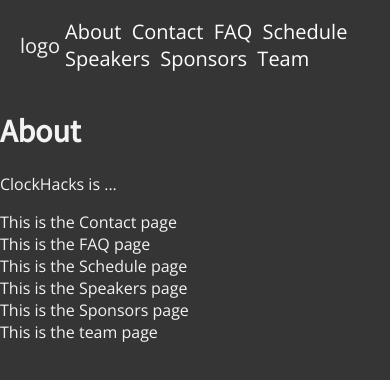
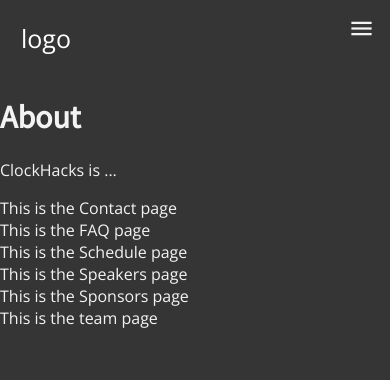
Before and after one commit to ClockHacks/clockhacks.ca, a React (Create React App) app: page / in a window 390 px wide. Shown: the top 380 px of the page. Built offline with nearby package versions, Linux system fonts and the light colour scheme.

Commit message:
add burger menu

```diff
--- a/public/index.html
+++ b/public/index.html
@@ -15,6 +15,8 @@
       user's mobile device or desktop. See https://developers.google.com/web/fundamentals/web-app-manifest/
     -->
     <link rel="manifest" href="%PUBLIC_URL%/manifest.json" />
+    <link href="https://fonts.googleapis.com/icon?family=Material+Icons"
+      rel="stylesheet">
     <!--
       Notice the use of %PUBLIC_URL% in the tags above.
       It will be replaced with the URL of the `public` folder during the build.
--- a/src/components/Navbar.jsx
+++ b/src/components/Navbar.jsx
@@ -2,17 +2,27 @@ const Navbar = () => {
 
     const pages = ['About', 'Contact', 'FAQ', 'Schedule', 'Speakers', 'Sponsors', 'Team']
 
+    function HandleClick() {
+        var x = document.getElementById("nav");
+        if (x.className === "nav") {
+          x.className += " responsive";
+        } else {
+          x.className = "nav";
+        }
+    }
+
 	return (
-	<div className = 'nav'>
-		logo
-
-        <div>
+    <div className = 'nav' id = 'nav'>
+        <a style = {{marginLeft: '0px'}}>
+            logo
+        </a>
         {
             pages.map(page => (
                 <a href={`#${page.toLowerCase()}`}>{page} </a>
             ))
         }
-        </div>
+
+        <span class="material-icons menuicon" onClick = {HandleClick}>menu</span>
 
 	</div>
 	)
--- a/src/styles.scss
+++ b/src/styles.scss
@@ -26,25 +26,70 @@ code {
 	monospace;
 }
 
-// .app {
-
-// }
-
 div {
 	color: $light;
 }
 
+.material-icons {
+	font-family: 'Material Icons';
+	font-weight: normal;
+	font-style: normal;
+	font-size: inherit;  /* Preferred icon size */
+	text-transform: none;
+	letter-spacing: normal;
+	word-wrap: normal;
+	white-space: nowrap;
+	direction: ltr;
+	user-select: none;
+
+	/* Support for all WebKit browsers. */
+	-webkit-font-smoothing: antialiased;
+	/* Support for Safari and Chrome. */
+	text-rendering: optimizeLegibility;
+
+	/* Support for Firefox. */
+	-moz-osx-font-smoothing: grayscale;
+
+	/* Support for IE. */
+	font-feature-settings: 'liga';
+
+}
+
+.menuicon {
+	display: none;
+}
+
+@media screen and (max-width: 830px) {
+	.nav a:not(:first-child) {display: none;}
+	.menuicon {
+	  float: right;
+	  display: block;
+	  position: fixed;
+	  right: 15px;
+	  top: 15px;
+	  font-size: 27px;
+	}
+	.nav.responsive {
+		position: relative;
+		a {
+			float: none;
+			display: block;
+			text-align: left;
+			margin-left: 0;
+		}
+	}
+}
+
+
 .nav {
-	display: flex;
-	justify-content: space-between;
-
 	background-color: $dark;
-	padding: 18px 20px 18px 20px;
-	font-size: max(1.55vw, 20px);
+	padding: 18px 21px 18px 21px;
+	font-size: max(1.7vw, 25px);
 	align-items: center;
 
 	position: sticky;
 	transition: 0.2s ease;
+	line-height: 40px;
 
 	// &:hover {
 	// 	background-color: $light;
@@ -57,7 +102,7 @@ div {
 		text-decoration: none;
 		color: #fff;
 		transition: color 0.3s ease;
-		margin-left: 1.3vw;
+		margin-left: 1.5vw;
 
 		&:hover {
 			color: $accent;
```
